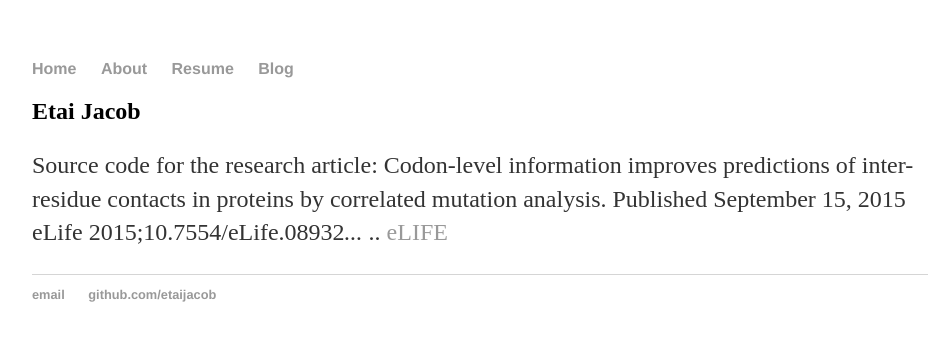
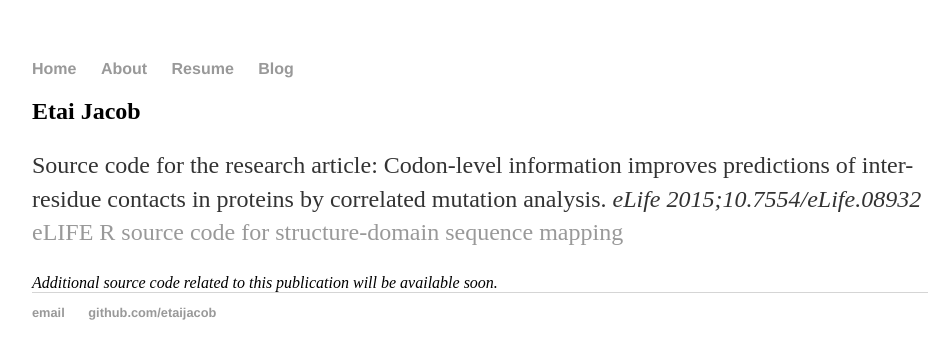
Before and after one commit to etaijacob/old_website, a Jekyll site: the page built from index.html, in a window 1280 px wide. Shown: the top 359 px of the page, without its empty margins (160-1112 px from the left). Built offline with Jekyll 4.4.1, drawn with Linux system fonts in a browser that asks for light colours.

Commit message:
Update index.html

```diff
--- a/index.html
+++ b/index.html
@@ -6,6 +6,8 @@ title: Etai Jacob
 	<h2>Etai Jacob</h2>
 	<p>Source code for the research article:
 	Codon-level information improves predictions of inter-residue contacts in proteins by correlated mutation analysis.
-	Published September 15, 2015 eLife 2015;10.7554/eLife.08932<em>... </em>..
-	<a href="http://dx.doi.org/10.7554/eLife.08932">eLIFE</a></p>
+	<em>eLife 2015;10.7554/eLife.08932 </em>
+	<a href="http://dx.doi.org/10.7554/eLife.08932">eLIFE</a>
+	<a href="https://github.com/etaijacob/MAPDB">R source code for structure-domain sequence mapping</a></p>
+	<em>Additional source code related to this publication will be available soon.</em>
 </div><!-- /.blurb -->
```
